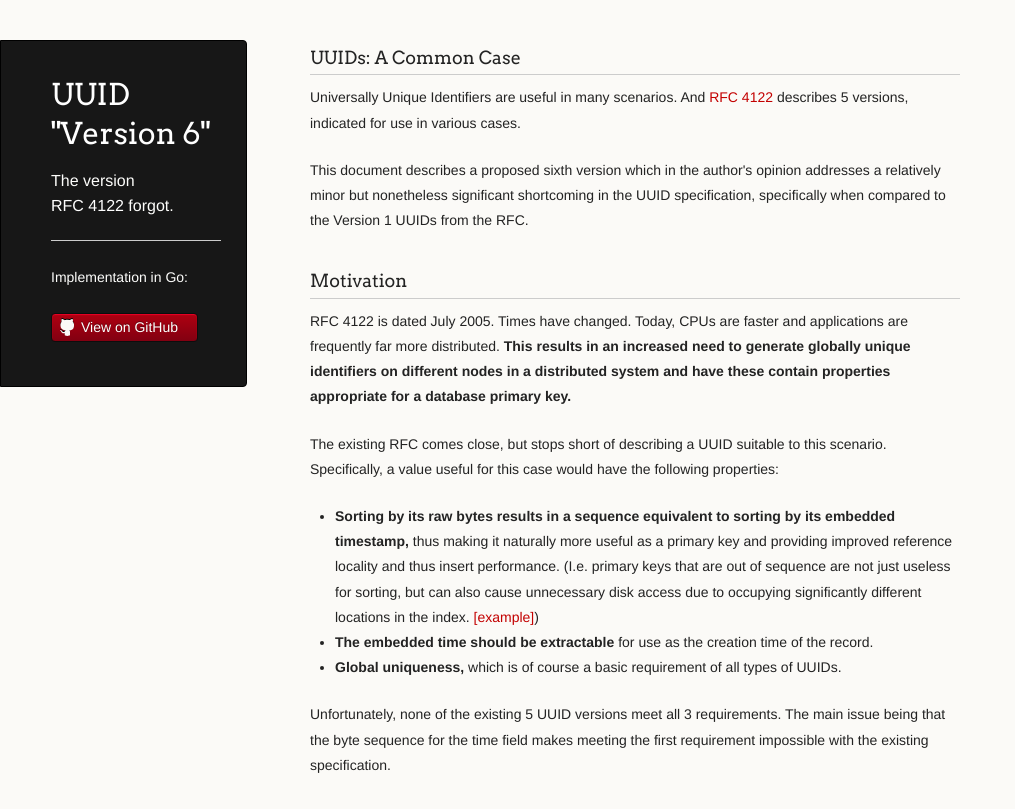
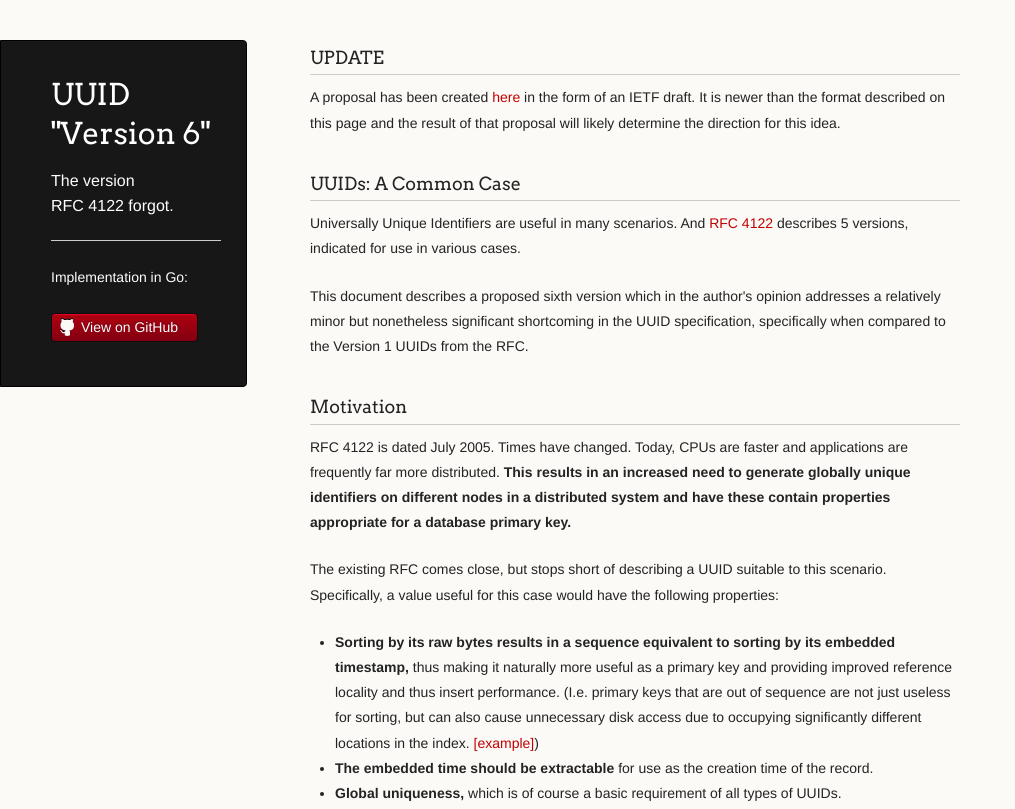
Before and after one commit to bradleypeabody/uuidv6, a plain HTML site: page index.html in a window 1280 px wide. Shown: the top 809 px of the page, without its empty margins (0-1015 px from the left). Drawn offline with Linux system fonts and the light colour scheme; a script that the page names is missing.

Commit message:
Update index.html

```diff
--- a/index.html
+++ b/index.html
@@ -35,6 +35,12 @@
 
       </header>
       <section>
+
+	<h3>UPDATE</h3>
+	      <p>A proposal has been created <a href="https://tools.ietf.org/html/draft-peabody-dispatch-new-uuid-format" target="_blank">here</a>
+	      in the form of an IETF draft.
+		It is newer than the format described on this page and the result of that proposal will
+	      likely determine the direction for this idea.</p>
 
         <h3>UUIDs: A Common Case</h3>
 
```
